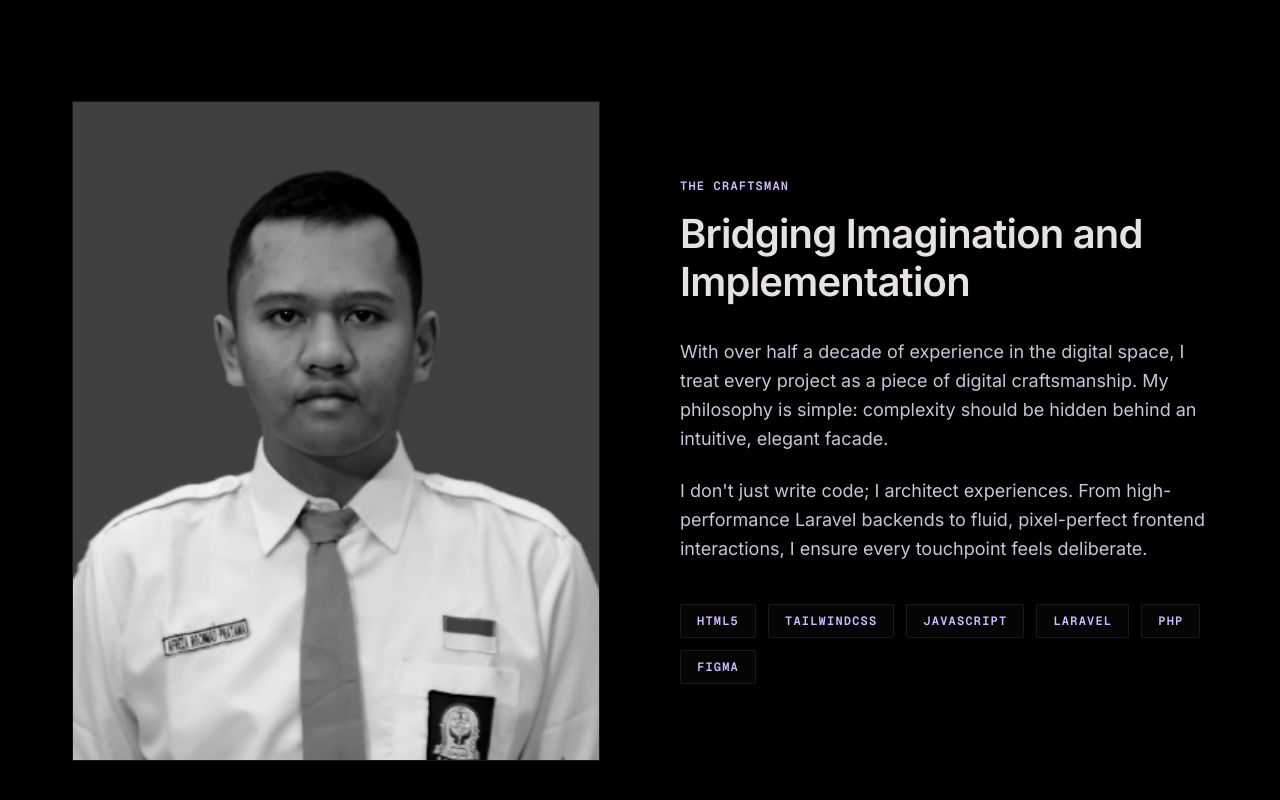
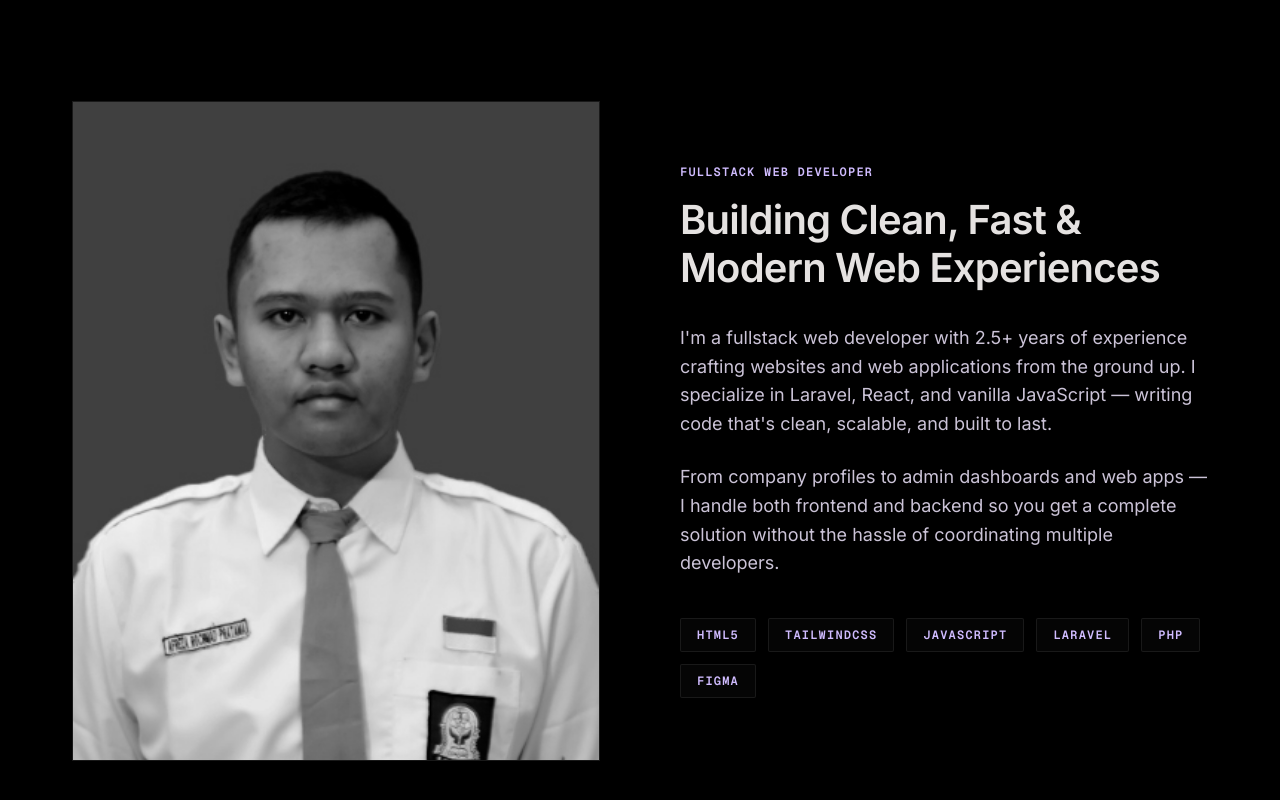
Before and after one commit to Nokchaflufty/Portoolio, a React (Create React App) app: page / in a window 1280 px wide. Shown: the part 1047-1847 px from the top of the page. Built offline with nearby package versions, Linux system fonts and the light colour scheme.

Commit message:
benerin tulisan

```diff
--- a/src/i18n.js
+++ b/src/i18n.js
@@ -13,10 +13,10 @@ export const translations = {
       secondary: "Get In Touch",
     },
     about: {
-      eyebrow: "THE CRAFTSMAN",
-      title: "Bridging Imagination and Implementation",
-      p1: "With over half a decade of experience in the digital space, I treat every project as a piece of digital craftsmanship. My philosophy is simple: complexity should be hidden behind an intuitive, elegant facade.",
-      p2: "I don't just write code; I architect experiences. From high-performance Laravel backends to fluid, pixel-perfect frontend interactions, I ensure every touchpoint feels deliberate.",
+      eyebrow: "FULLSTACK WEB DEVELOPER",
+      title: "Building Clean, Fast & Modern Web Experiences",
+      p1: "I'm a fullstack web developer with 2.5+ years of experience crafting websites and web applications from the ground up. I specialize in Laravel, React, and vanilla JavaScript — writing code that's clean, scalable, and built to last.",
+      p2: "From company profiles to admin dashboards and web apps — I handle both frontend and backend so you get a complete solution without the hassle of coordinating multiple developers.",
     },
     projects: {
       eyebrow: "SELECTED WORKS",
@@ -50,10 +50,10 @@ export const translations = {
       secondary: "Hubungi Saya",
     },
     about: {
-      eyebrow: "SANG PERAKIT",
-      title: "Menghubungkan Imajinasi dan Implementasi",
-      p1: "Dengan pengalaman lebih dari setengah dekade di dunia digital, saya menganggap setiap proyek sebagai karya craftsmanship digital. Filosofinya sederhana: kompleksitas harus disembunyikan di balik tampilan yang intuitif dan elegan.",
-      p2: "Saya tidak hanya menulis kode; saya merancang pengalaman. Dari backend Laravel yang cepat hingga interaksi frontend yang halus dan presisi piksel, saya memastikan setiap sentuhan terasa disengaja.",
+      eyebrow: "FULLSTACK WEB DEVELOPER",
+      title: "Membangun Website yang Bersih, Cepat & Modern",
+      p1: "Saya seorang fullstack web developer dengan pengalaman 2,5+ tahun membangun website dan aplikasi web dari nol. Spesialis Laravel, React, dan JavaScript — dengan kode yang bersih, scalable, dan tahan lama.",
+      p2: "Dari company profile, dashboard admin, hingga web app — saya handle frontend dan backend sekaligus, jadi kamu dapat solusi lengkap tanpa perlu koordinasi banyak developer.",
     },
     projects: {
       eyebrow: "PROYEK TERPILIH",
```
